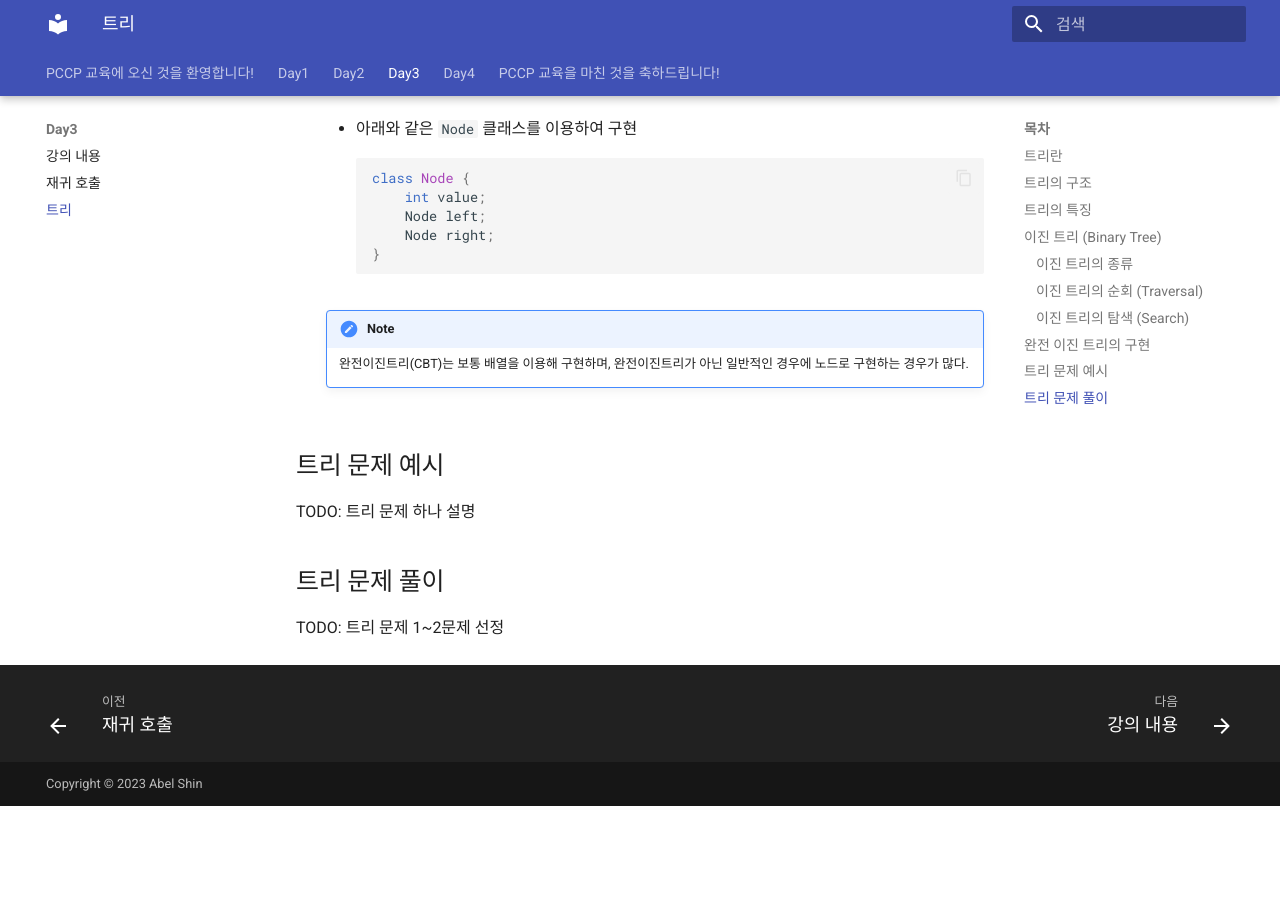
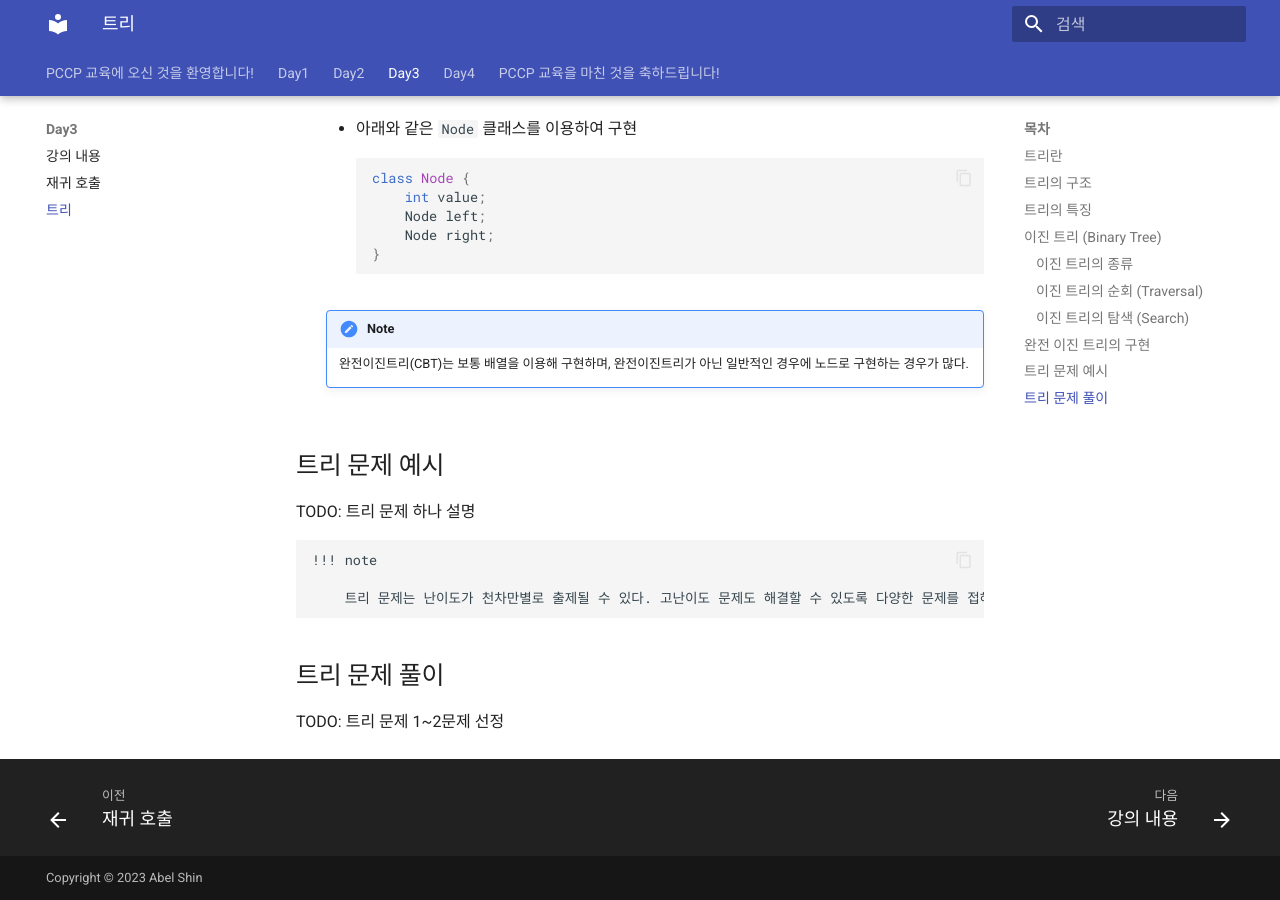
Before and after one commit to abel-shin/pccp-java, an MkDocs documentation site: the page built from docs/day3/section3.md, in a window 1280 px wide and 900 px high, scrolled down 4881 px. Built offline with MkDocs 1.6.1 and Material for MkDocs 9.7.7, drawn with Linux system fonts in a browser that asks for light colours; before the commit the page ends 5687 px from its top, so only the background shows below that.

Commit message:
tree note update

```diff
--- a/docs/day3/section3.md
+++ b/docs/day3/section3.md
@@ -84,6 +84,10 @@
 
 TODO: 트리 문제 하나 설명
 
+    !!! note
+
+        트리 문제는 난이도가 천차만별로 출제될 수 있다. 고난이도 문제도 해결할 수 있도록 다양한 문제를 접해보자.
+
 ## 트리 문제 풀이
 
 TODO: 트리 문제 1~2문제 선정
```
